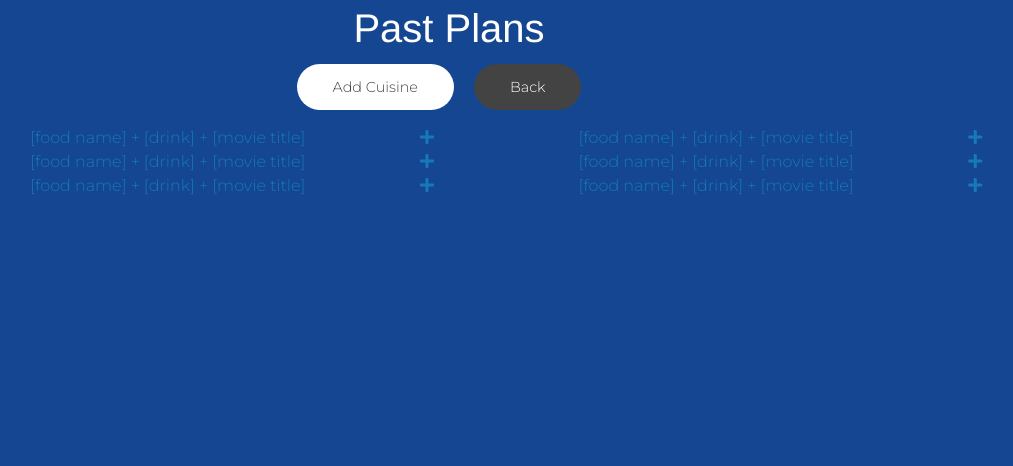
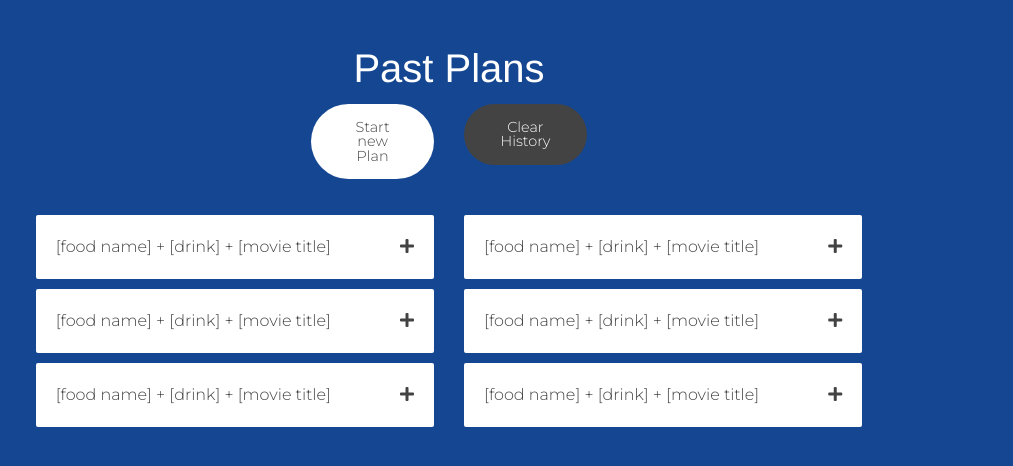
Before and after one commit to iiTONELOC/covid-master, a plain HTML site: page history.html in a window 1280 px wide. Shown: the whole page, without its empty margins (191-1204 px from the left). Drawn offline with nearby package versions, Linux system fonts and the light colour scheme.

Commit message:
updated css, added javscript to index page, url locations

```diff
--- a/assets/css/style.css
+++ b/assets/css/style.css
@@ -122,7 +122,32 @@ div.center-grid {
     font-size: 14px;
 
 }
-
+.btn-container {
+    padding-bottom: 20px;
+}
+.pad20 {
+    padding: 0 20px;
+}
+.plan-item {
+    background: var(--white);
+    margin-bottom: 10px;
+    padding: 20px;
+    color: var(--dark);
+    border-radius: 2px;
+    text-align: left;
+}
+.plan-item a {
+    color: var(--dark);
+}
+.plan-item:hover {
+    color:
+}
+.header-space {
+    padding-top: 40px;
+}
+.scroll-lock {
+    overflow: hidden !important;
+}
 /* ---------------------------------
 MEDIA QUERIES
 ----------------------------------*/
--- a/history.html
+++ b/history.html
@@ -16,14 +16,20 @@
 </head>
 
 <body class="blue">
-    <main class="grid-x align-center">
-        <div class="cell large-10">
+    <main class="grid-x align-center pad20">
+        <div class="cell large-8 small-12">
             <div class="grid-x align-center text-center">
                 <div class="cell medium-4">
-                    <h2>Past Plans</h2>
-                    <div class="btn-container">
-                     <a id="add-food-btn" href="#add-food" class="button main" data-control="2">Add
-                         Cuisine</a><a href="#back-button" id="backtohome-btn" class="button secondary">Back</a>
+                    <h2 class="header-space">Past Plans</h2>
+                    <div class="grid-x btn-container grid-margin-x">
+                        <div class="cell medium-6">
+                            <a href="index.html" class="button main expanded">Start new Plan</a>
+                        </div>
+                        <div class="cell medium-6">
+                            <a href="#" id="backtohome-btn" class="button secondary expanded">Clear History</a>
+                        </div>
+
+
                     </div>
                 </div>
             </div>
```
Also changed, not shown: index.html (+12 -2 lines), results.html (+1 -1 lines).
